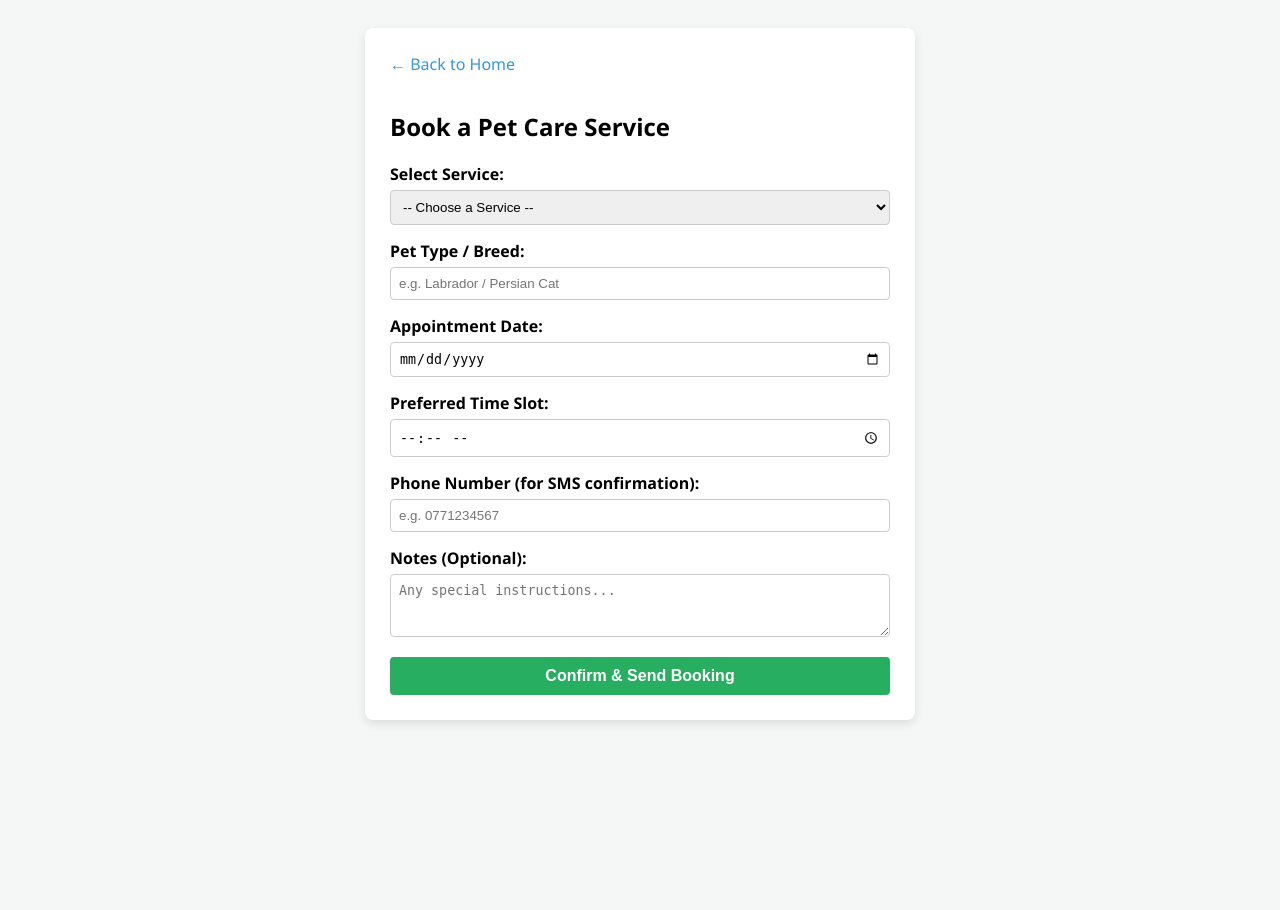
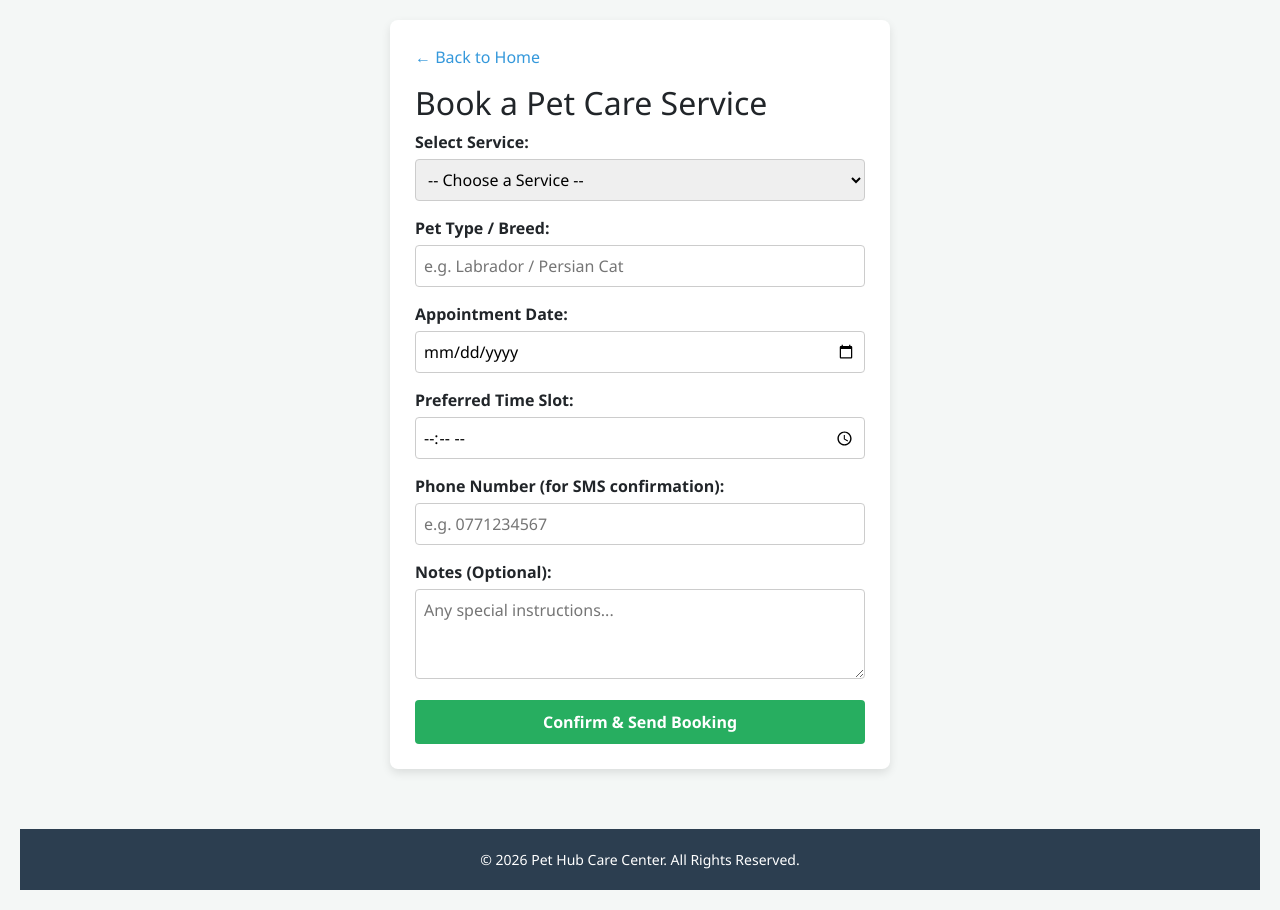
Before and after one commit to KinkiniGit/pet_hub, a PHP site: page /book.php in a window 1280 px wide. Before the commit the page ends 724 px from the top, so only its background shows below. Run offline with PHP 8.4, Linux system fonts and the light colour scheme; data that the repository does not hold is empty.

Commit message:
Update book.php

```diff
--- a/book.php
+++ b/book.php
@@ -12,7 +12,52 @@ $services_result = $conn->query($services_query);
 <head>
     <meta charset="UTF-8">
     <title>Book Appointment - Pet Hub</title>
+
+
+       <link href="https://cdn.jsdelivr.net/npm/bootstrap@5.3.0/dist/css/bootstrap.min.css" rel="stylesheet">
+    <!-- FontAwesome Icons -->
+    <link rel="stylesheet" href="https://cdnjs.cloudflare.com/ajax/libs/font-awesome/6.4.0/css/all.min.css">
+
     <style>
+        :root{
+            primary: color #27ae60;
+            primary: hover #219150;
+            dark: blue #1b2a4a;
+            light: bg #f8f9fa;
+
+        }
+
+.main-container {
+    flex:1;
+
+}
+ .navbar {
+            background: #2c3e50;
+            padding: 15px 5%;
+        }
+        .navbar-brand {
+            color: #fff !important;
+            font-weight: bold;
+            font-size: 24px;
+        }
+        .nav-link {
+            color: #ecf0f1 !important;
+            font-weight: 500;
+            margin: 0 5px;
+            transition: 0.3s;
+        }
+ .nav-link:hover {
+            color: var(--primary-color) !important;
+        }
+
+        .alert {
+            background: #d4edda;
+            color: #155724;
+            padding: 12px;
+            border-radius: 5px;
+            margin-bottom: 20px;
+            text-align: center;
+        }
         body { font-family: 'Segoe UI', Arial, sans-serif; background: #f4f7f6; padding: 20px; }
         .form-card { max-width: 500px; margin: auto; background: white; padding: 25px; border-radius: 8px; box-shadow: 0 4px 10px rgba(0,0,0,0.1); }
         .form-group { margin-bottom: 15px; }
@@ -21,6 +66,16 @@ $services_result = $conn->query($services_query);
         .btn { background: #27ae60; color: white; border: none; padding: 10px 15px; border-radius: 4px; cursor: pointer; width: 100%; font-size: 16px; font-weight: bold; }
         .btn:hover { background: #219150; }
         a { color: #3498db; text-decoration: none; display: inline-block; margin-bottom: 15px; }
+
+        /* Footer */
+        footer {
+            background: #2c3e50;
+            color: white;
+            text-align: center;
+            padding: 20px;
+            margin-top: 60px;
+            font-size: 14px;
+        }
     </style>
 </head>
 <body>
@@ -76,5 +131,13 @@ $services_result = $conn->query($services_query);
     </form>
 </div>
 
+  <!--footer-->
+<footer>
+    <p class="mb-0">&copy; <?= date('Y') ?> Pet Hub Care Center. All Rights Reserved.</p>
+</footer>
+
+<!-- Bootstrap 5 JS Bundle -->
+    <script src="https://cdn.jsdelivr.net/npm/bootstrap@5.3.0/dist/js/bootstrap.bundle.min.js"></script>
+
 </body>
 </html>
```
